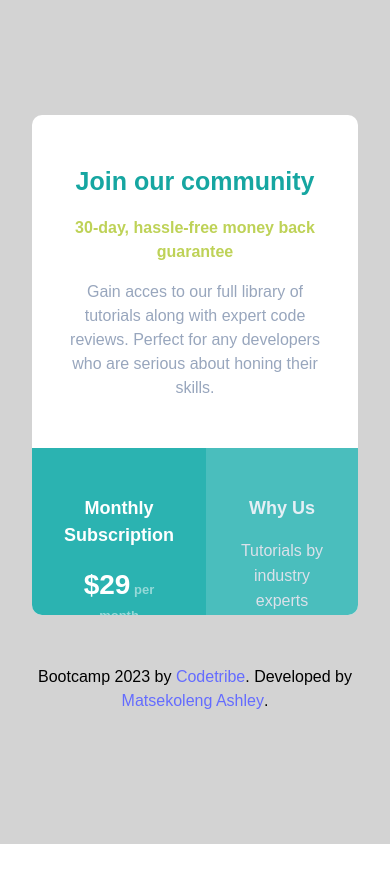
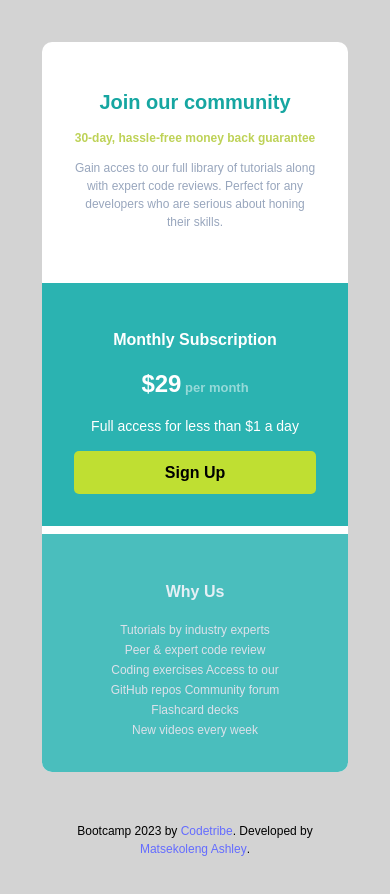
Before and after one commit to Ashley-Blu/8.2-UI-react-challenge, a React (Vite) app: page / in a window 390 px wide. Shown: the top 894 px of the page. Before the commit the page ends 844 px from the top, so only its background shows below. Built offline with nearby package versions, Linux system fonts and the light colour scheme.

Commit message:
Added media queries, edited README file

```diff
--- a/src/Components/UIChallenge.css
+++ b/src/Components/UIChallenge.css
@@ -104,3 +104,98 @@ body{
     color: black;
     margin-top: 50px;
 }
+
+
+/* Media queries - Responsiveness */
+/* for devises with a width between 350 and 600 pixels*/
+@media (min-width: 375px) and (max-width: 600px) {
+  body {
+    font-size: 12px;/* adjust font size for small screens */
+    padding: 10px;
+    text-align: center;
+  }
+
+  .price-grid {
+    width: 100%;/* full width of screen */
+    max-width: 100%;/* prevent overflowing */
+    height: auto;/* let it grow with content */
+    display: grid;
+    grid-template-columns: 1fr; /* single column */
+    grid-gap: 0.5rem;/* add spacing between items */
+    padding: rem;
+  }
+
+  .intro, .subscription, .why-us, .price {
+    grid-column: 1;/* ensure all items span full width */
+  }
+
+  .intro h1 {
+    font-size: 20px;
+  }
+
+  .subscription h2 {
+    font-size: 16px;
+  }
+
+  .price .p1 {
+    font-size: 24px;
+  }
+
+  .signup {
+    font-size: 1rem;
+    padding: 0.8rem;
+  }
+
+  .why-us h2 {
+    font-size: 16px;
+  }
+
+  .why-us li {
+    line-height: 20px;
+  }
+}
+
+/* Tablet / small screens - 768px */
+@media(min-width: 768px){
+  .price-grid{
+    grid-template-columns: 1fr 1fr;
+  }
+}
+
+/* Desktop - 1440px */
+@media(min-width: 1440px){
+  body {
+    font-size: 18px;/* larger font for bigger screens */
+  }
+
+  .price-grid {
+    max-width: 1000px;/* increase wrapper width */
+    height: 600px;
+    grid-template-columns: 1fr 1fr;
+  }
+
+  .intro h1 {
+    font-size: 32px;
+  }
+
+  .subscription h2 {
+    font-size: 20px;
+  }
+
+  .price .p1 {
+    font-size: 32px;
+  }
+
+  .signup {
+    font-size: 1.2rem;
+    padding: 1.2rem;
+  }
+
+  .why-us h2 {
+    font-size: 20px;
+  }
+
+  .why-us li {
+    line-height: 28px;
+  }
+}
```
Also changed, not shown: 1 other file (tests, documents, lock files or other folders).
